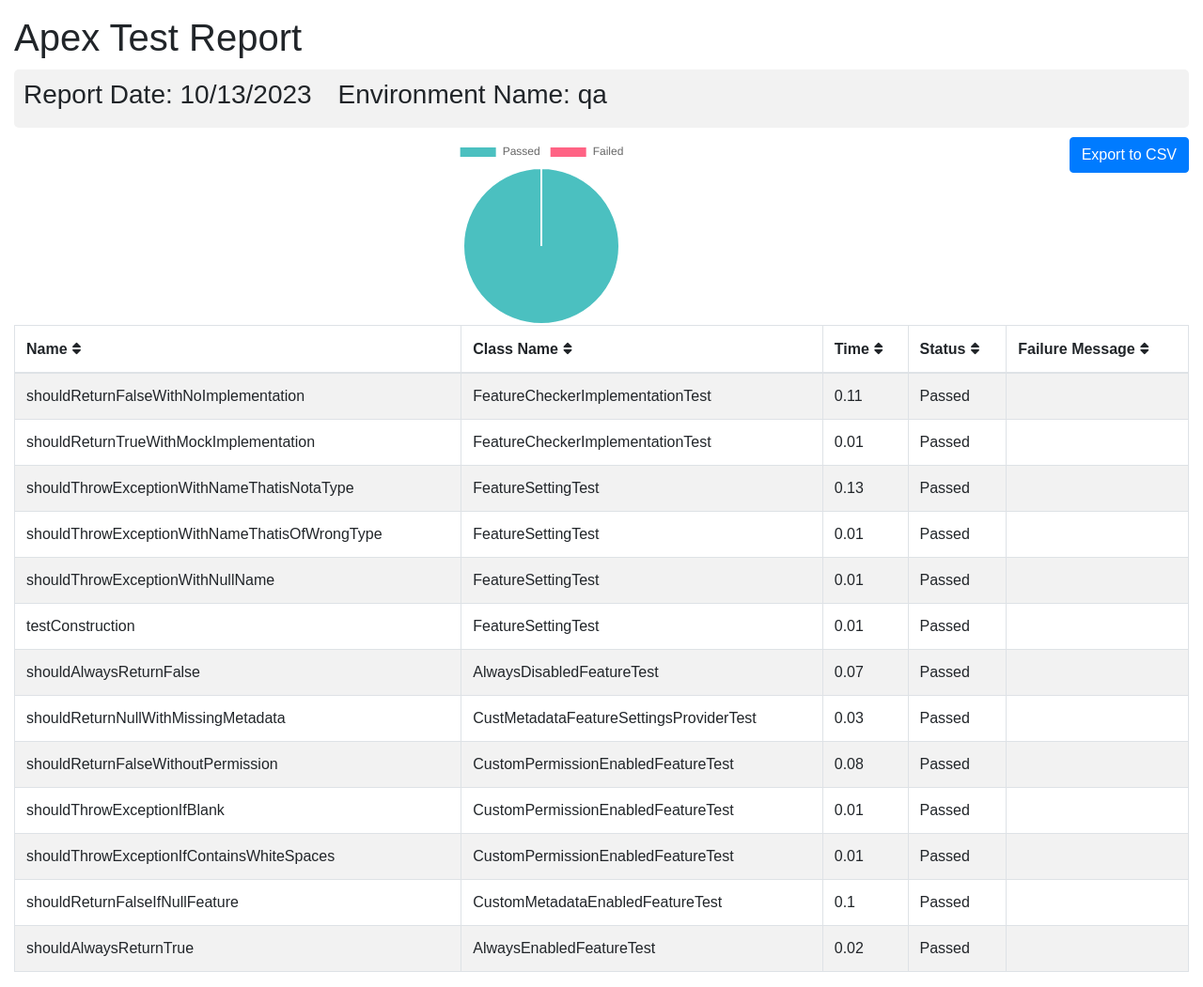
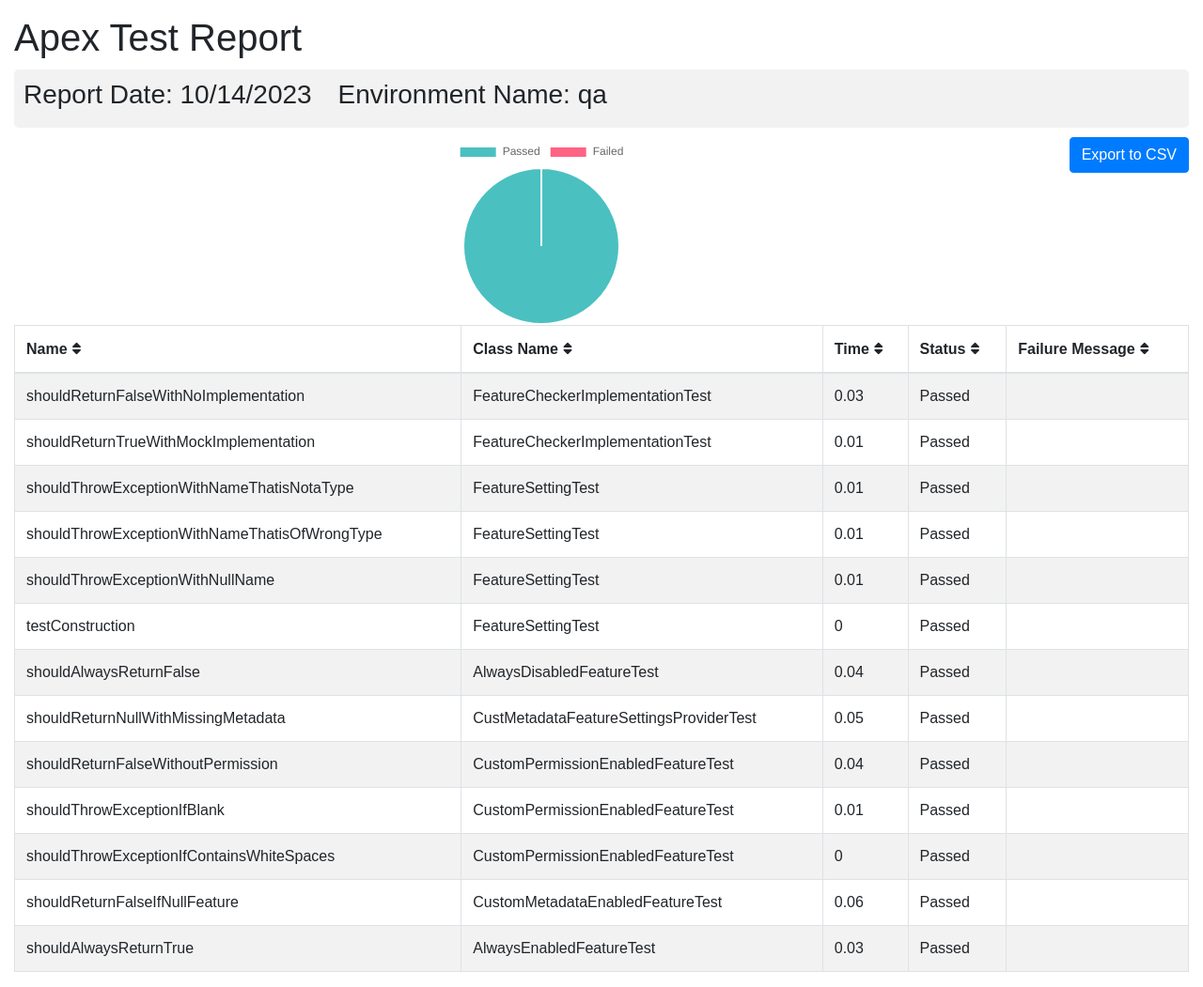
Before and after one commit to flxbl-io/sfops-dashboard, a Jekyll site: the page apextestResults/qa.html, which Jekyll copies as it is, in a window 1280 px wide. Shown: the whole page at 94% size. Built offline with Jekyll 4.4.1, drawn with Linux system fonts in a browser that asks for light colours.

Commit message:
updated test results of qa

```diff
--- a/apextestResults/qa.html
+++ b/apextestResults/qa.html
@@ -102,7 +102,7 @@
       <div class="container-fluid">
         <h1 class="mt-3">Apex Test Report</h1>
         <div class="info-card">
-        <h3>Report Date: 10/13/2023 <span style="margin-left: 20px;">Environment Name: qa</span></h3>
+        <h3>Report Date: 10/14/2023 <span style="margin-left: 20px;">Environment Name: qa</span></h3>
         </div>
         <button onclick="exportTableToCSV('testReport.csv')" class="btn btn-primary float-right">Export to CSV</button>
         <div id="chart-container">
@@ -123,7 +123,7 @@
         <tr>
           <td>shouldReturnFalseWithNoImplementation</td>
           <td>FeatureCheckerImplementationTest</td>
-          <td>0.11</td>
+          <td>0.03</td>
           <td>Passed</td>
           <td></td>
         </tr>
@@ -137,7 +137,7 @@
         <tr>
           <td>shouldThrowExceptionWithNameThatisNotaType</td>
           <td>FeatureSettingTest</td>
-          <td>0.13</td>
+          <td>0.01</td>
           <td>Passed</td>
           <td></td>
         </tr>
@@ -158,28 +158,28 @@
         <tr>
           <td>testConstruction</td>
           <td>FeatureSettingTest</td>
-          <td>0.01</td>
+          <td>0</td>
           <td>Passed</td>
           <td></td>
         </tr>
         <tr>
           <td>shouldAlwaysReturnFalse</td>
           <td>AlwaysDisabledFeatureTest</td>
-          <td>0.07</td>
+          <td>0.04</td>
           <td>Passed</td>
           <td></td>
         </tr>
         <tr>
           <td>shouldReturnNullWithMissingMetadata</td>
           <td>CustMetadataFeatureSettingsProviderTest</td>
-          <td>0.03</td>
+          <td>0.05</td>
           <td>Passed</td>
           <td></td>
         </tr>
         <tr>
           <td>shouldReturnFalseWithoutPermission</td>
           <td>CustomPermissionEnabledFeatureTest</td>
-          <td>0.08</td>
+          <td>0.04</td>
           <td>Passed</td>
           <td></td>
         </tr>
@@ -193,21 +193,21 @@
         <tr>
           <td>shouldThrowExceptionIfContainsWhiteSpaces</td>
           <td>CustomPermissionEnabledFeatureTest</td>
-          <td>0.01</td>
+          <td>0</td>
           <td>Passed</td>
           <td></td>
         </tr>
         <tr>
           <td>shouldReturnFalseIfNullFeature</td>
           <td>CustomMetadataEnabledFeatureTest</td>
-          <td>0.1</td>
+          <td>0.06</td>
           <td>Passed</td>
           <td></td>
         </tr>
         <tr>
           <td>shouldAlwaysReturnTrue</td>
           <td>AlwaysEnabledFeatureTest</td>
-          <td>0.02</td>
+          <td>0.03</td>
           <td>Passed</td>
           <td></td>
         </tr>
```
